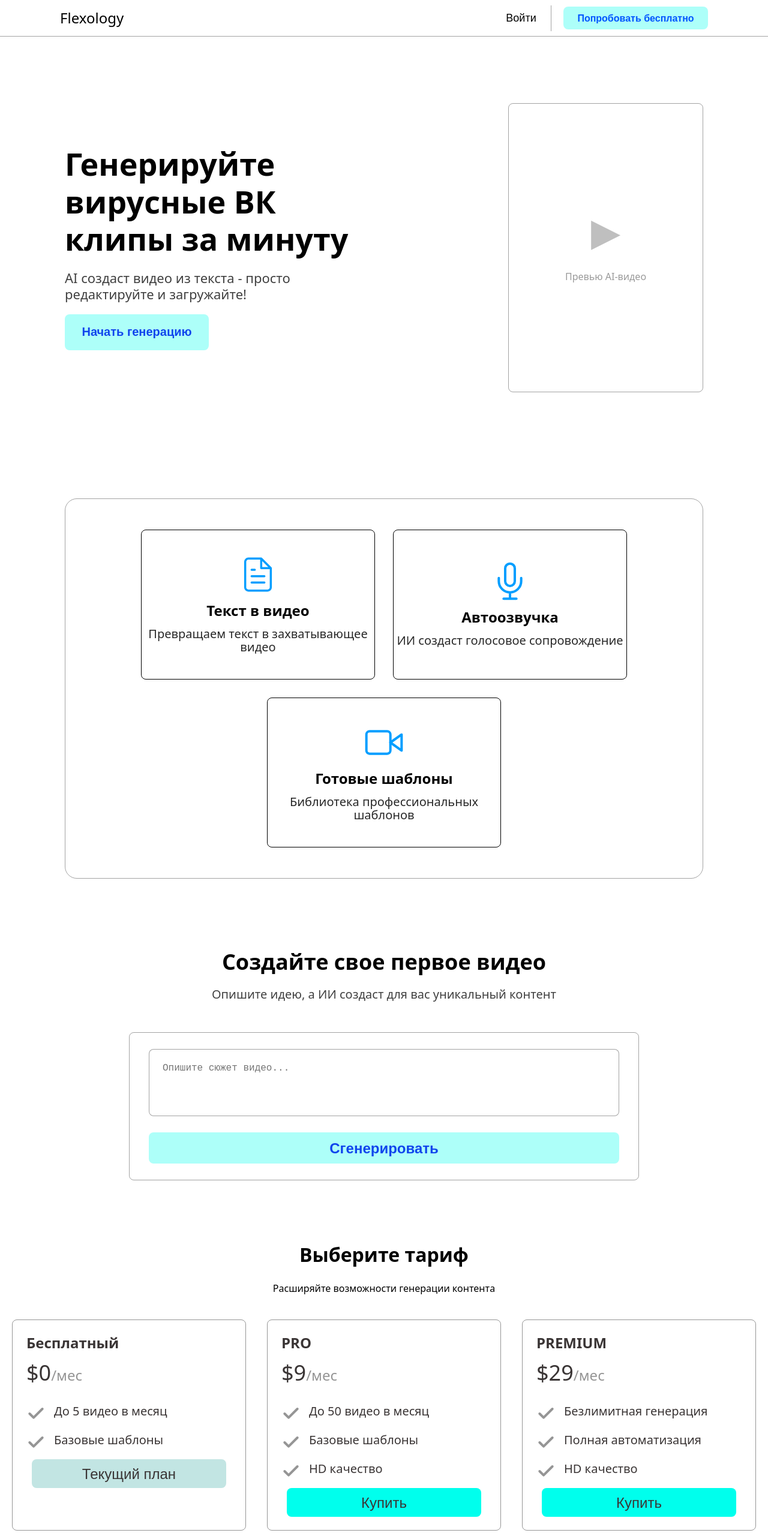
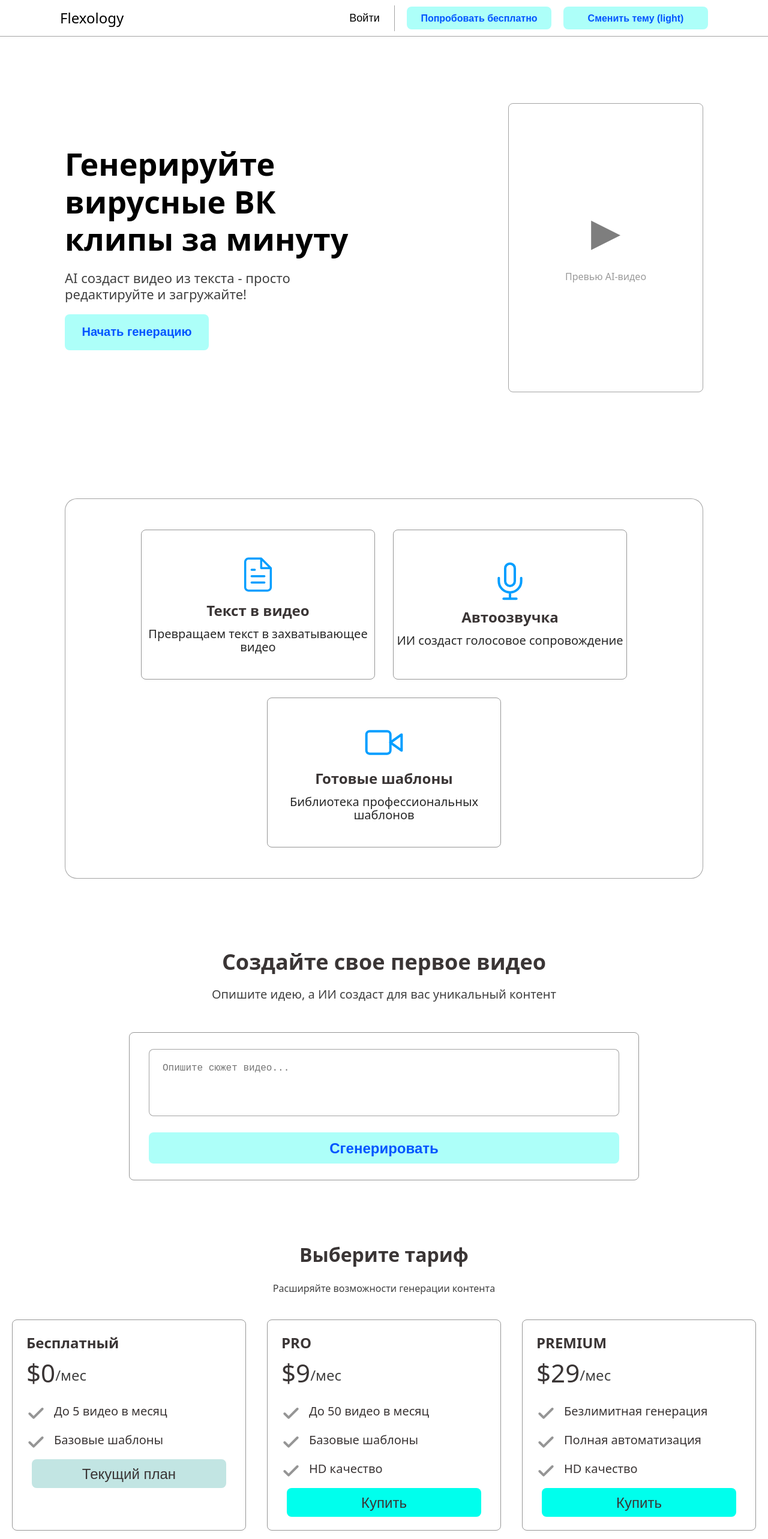
Before and after one commit to IWNL999/Flexology, a React (Vite) app: page / in a window 1280 px wide. Shown: the top 2566 px of the page at 60% size. Built offline with nearby package versions, Linux system fonts and the light colour scheme.

Commit message:
темная тема

```diff
--- a/src/App.css
+++ b/src/App.css
@@ -1,3 +1,5 @@
+
+
 /* Header */
 .header {
   position: absolute;
@@ -5,7 +7,7 @@
   left: 0;
   top: 0;
   box-sizing: border-box;
-  border-bottom: 1px solid rgba(0, 0, 0, 0.36);
+  border-bottom: 1px solid var(--color-border);
 }
 
 .header-container {
@@ -23,6 +25,7 @@
 .project-name {
   font-size: 24px;
   margin: 0;
+  color: var(--color-text);
 }
 
 .header-right {
@@ -39,15 +42,19 @@
   background: none;
   color: inherit;
   cursor: pointer;
-  border-right: 1px solid rgba(0, 0, 0, 0.36);
+  border-right: 1px solid var(--color-border);
   height: 43px;
   width: 100px;
   border-radius: 0;
   font-weight: 400;
+  color: var(--color-text);
+}
+
+.login-button:hover{
+  background-color: var(--color-bg);
 }
 
 .trial-button {
-  color: #0055ff;
   font-weight: bold;
   border: none;
   border-radius: 8px;
@@ -55,9 +62,19 @@
   cursor: pointer;
 }
 
-h1, h2{
+h1, h2 {
   margin: 0;
+  color: var(--color-text-primary);
 }
+
+
+
+
+
+
+
+
+
 
 
 
@@ -71,6 +88,7 @@ h1, h2{
   justify-content: center;
   box-sizing: border-box;
   margin-top: 112px;
+  background-color: var(--color-bg);
 }
 
 .preview-container {
@@ -91,7 +109,7 @@ h1, h2{
   font-size: 52px;
   font-weight: 700;
   text-align: left;
-  color: black;
+  color: var(--color-text);
   line-height: 1.2;
 }
 
@@ -102,7 +120,7 @@ h1, h2{
   font-weight: 400;
   line-height: 27px;
   letter-spacing: 0px;
-  color: rgba(0, 0, 0, 0.75);
+  color: var(--color-text-secondary);
   text-align: left;
 }
 
@@ -113,28 +131,30 @@ h1, h2{
   cursor: pointer;
   width: 240px;
   height: 60px;
+  color: var(--color-accent);
 }
 
 .preview-card {
   width: 323px;
   height: 480px;
-  border: 1px solid rgba(0, 0, 0, 0.36);
+  border: 1px solid var(--color-border);
   border-radius: 8px;
   display: flex;
   flex-direction: column;
   justify-content: center;
   align-items: center;
-  color: gray;
+  color: var(--color-gray);
 }
 
 .preview-icon {
   font-size: 64px;
   opacity: 0.5;
+  color: var(--color-text);
 }
 
 .preview-text {
   font-size: 16px;
-  color: rgba(0, 0, 0, 0.4);
+  color: var(--color-text-muted);
 }
 
 
@@ -144,111 +164,57 @@ h1, h2{
 
 
 
+
+
+
 /* Cards */
-.cards{
+.cards {
   padding: 0 100px;
+  background-color: var(--color-bg);
 }
 
 .cards-container {
   max-width: 1342px;
-  border: 1px solid rgba(0, 0, 0, 0.36);
+  border: 1px solid var(--color-border);
   border-radius: 20px;
   box-sizing: border-box;
   display: flex;
-  flex-wrap: wrap; /* ✅ добавлено */
-  justify-content: center; /* центрируем карточки */
+  flex-wrap: wrap;
+  justify-content: center;
   align-items: center;
-  gap: 30px; /* ✅ расстояние между карточками */
+  gap: 30px;
   margin: 117px auto;
   padding: 51px;
+  background-color: var(--color-bg);
 }
 
-.card-explanation{
+.card-explanation {
   margin: 0;
   width: 390px;
   height: 250px;
-  border: 1px solid rgba(0, 0, 0);
+  border: 1px solid var(--color-border-light);
   border-radius: 8px;
   box-sizing: border-box;
   display: flex;
   flex-direction: column;
   justify-content: center;
   align-items: center;
+  background-color: var(--color-bg-cards);
 }
 
-.card-explanation>p{
+.card-explanation > p {
   margin: 0;
   font-size: 20px;
   font-weight: 400;
   line-height: 22px;
   text-align: center;
-  color: rgb(40, 40, 40);
+  color: var(--color-text-dark);
 }
 
-.card-explanation>h2{
+.card-explanation > h2 {
   margin: 10px;
   text-align: center;
-}
-
-
-
-
-
-
-/* generate */
-
-.generate{
-  max-width: 850px;
-  margin: 0 auto;
-  text-align: center;
-  margin-bottom: 100px;
-}
-
-.generate>h1{
-  font-size: 36px;
-  font-weight: 700;
-  line-height: 44px;
-}
-
-.generate>p{
-  font-size: 20px;
-  font-weight: 400;
-  line-height: 24px;
-  color: rgb(64, 64, 64);
-}
-
-.generate-container {
-  max-width: 850px;
-  border: 1px solid rgba(0, 0, 0, 0.36);
-  border-radius: 8px;
-  align-items: center;
-  padding: 27px 32px;
-  margin-top: 51px;
-}
-
-.generate-input {
-  width: 100%;
-  height: 112px;
-  border: 1px solid rgba(0, 0, 0, 0.36);
-  border-radius: 8px;
-  box-sizing: border-box;
-  padding: 22px;
-  font-size: 16px;
-  line-height: 19px;
-  color: rgb(64, 64, 64);
-  resize: none; /* запрет на ручное изменение размера */
-  outline: none;
-  background-color: #fff;
-  display: block;
-}
-
-.generate-container>button{
-  margin: 27px auto 0px;
-  max-width: 786px;
-  height: 52px;
-  width: 100%;
-  padding: 0;
-  font-size: 24px;
+  color: var(--color-text-primary);
 }
 
 
@@ -258,100 +224,186 @@ h1, h2{
 
 
 
+
+
+
+
+
+
+
+
+/* Generate */
+.generate {
+  max-width: 850px;
+  margin: 0 auto;
+  text-align: center;
+  margin-bottom: 100px;
+}
+
+.generate > h1 {
+  font-size: 36px;
+  font-weight: 700;
+  line-height: 44px;
+  color: var(--color-text-primary);
+}
+
+.generate > p {
+  font-size: 20px;
+  font-weight: 400;
+  line-height: 24px;
+  color: var(--color-text-normal);
+}
+
+.generate-container {
+  max-width: 850px;
+  border: 1px solid var(--color-border-light);
+  border-radius: 8px;
+  align-items: center;
+  padding: 27px 32px;
+  margin-top: 51px;
+  background-color: var(--color-bg-cards);
+}
+
+.generate-input {
+  width: 100%;
+  height: 112px;
+  border: 1px solid var(--color-border);
+  border-radius: 8px;
+  box-sizing: border-box;
+  padding: 22px;
+  font-size: 16px;
+  line-height: 19px;
+  font-weight: 400;
+  color: var(--color-text-normal);
+  resize: none;
+  outline: none;
+  background-color: var(--color-bg-input);
+  display: block;
+}
+
+.generate-container > button {
+  margin: 27px auto 0px;
+  max-width: 786px;
+  height: 52px;
+  width: 100%;
+  padding: 0;
+  font-size: 24px;
+  border: none;
+  cursor: pointer;
+  border-radius: 8px;
+}
+
+
+
+
+
+
+
+
+
+
+
+
+
+
+
+
 /* Tariffs */
-.tariffs{
+.tariffs {
   max-width: 1440px;
   width: 100%;
   display: flex;
   flex-direction: column;
   margin: 0 auto;
+  background-color: var(--color-bg);
 }
 
-.card-tariff{
+.card-tariff {
   width: 390px;
   height: 352px;
-  border: 1px solid rgb(149, 149, 149);
+  border: 1px solid var(--color-border-light);
   border-radius: 8px;
   box-sizing: border-box;
   display: flex;
   flex-direction: column;
   align-items: start;
   padding: 16px;
+  background-color: var(--color-bg-cards);
 }
 
 .tariffs-container {
   display: flex;
-  gap: 35px; /* расстояние между карточками */
+  gap: 35px;
   margin: 40px auto 100px auto;
-  flex-wrap: wrap; /* ✅ добавлено */
-  justify-content: center; /* центрируем карточки */
+  flex-wrap: wrap;
+  justify-content: center;
 }
 
-.tariffs>h1{
+.tariffs > h1 {
   margin: 0 auto;
+  color: var(--color-text-primary);
 }
 
-.tariffs>p{
+.tariffs > p {
   margin: 20px auto 0;
+  color: var(--color-text-normal);
 }
 
-.card-tariff>h2{
+.card-tariff > h2 {
   font-size: 24px;
   margin: 0;
-  color: rgb(58, 53, 53);
-  font-size: 24px;
+  color: var(--color-text-primary);
   font-weight: 700;
   line-height: 29px;
   margin-top: 7px;
   margin-left: 7px;
 }
 
-.price{
+.price {
   display: flex;
   font-size: 36px;
   margin-top: 14px;
   margin-left: 7px;
 }
 
-.price>h3{
-  margin:0;
-  color: rgb(58, 53, 53);
-  font-size: 36px;
+.price > h3 {
+  margin: 0;
+  color: var(--color-text-primary);
   font-weight: 400;
   line-height: 44px;
   letter-spacing: 0px;
 }
 
-.price>p{
+.price > p {
   margin: 0;
   font-size: 24px;
   margin-top: 8px;
-  color: rgb(149, 149, 149);
+  color: var(--color-text-normal);
 }
 
-.advantage{
+.advantage {
   display: flex;
   margin: 0;
   margin-top: 30px;
   margin-left: 7px;
 }
 
-.advantage>img{
+.advantage > img {
   width: 32px;
   height: 32px;
 }
 
-.advantage>p{
+.advantage > p {
   margin: 0;
   margin-left: 14px;
   font-size: 20px;
   font-weight: 400;
   line-height: 24px;
   letter-spacing: 0px;
-  color: rgb(58, 53, 53);
+  color: var(--color-text-primary);
 }
 
-.adv-2{
+.adv-2 {
   margin-top: 16px;
 }
 
@@ -363,12 +415,13 @@ h1, h2{
   font-weight: 400;
   line-height: 29px;
   letter-spacing: 0px;
-  color: rgb(58, 53, 53);
-  background: rgba(66, 175, 168, 0.32);
+  color: var(--color-text-primary);
+  background: var(--color-button-accent-inactive);
 }
 
 .card-tariff-2>button{
-  background: rgb(0, 255, 237);
+  background: var(--color-button-accent);
+  cursor: pointer;
 }
 
 
@@ -380,11 +433,12 @@ h1, h2{
 
 
 
-/* footer */
+/* Footer */
 .footer {
   width: 100%;
   box-sizing: border-box;
-  border-top: 1px solid rgba(0, 0, 0, 0.36);
+  border-top: 1px solid var(--color-border);
+  background-color: var(--color-bg);
 }
 
 .footer-container {
@@ -418,10 +472,11 @@ h1, h2{
 .footer-column h4 {
   margin-bottom: 8px;
   font-size: 16px;
+  color: var(--color-text-primary);
 }
 
 .footer-column p {
   margin: 0;
-  color: #444;
+  color: var(--color-footer-text);
   font-size: 14px;
 }
--- a/src/Header.jsx
+++ b/src/Header.jsx
@@ -1,6 +1,8 @@
 import './App.css'
+import { useTheme } from './ThemeContext';
 
 function Header() {
+  const { theme, toggleTheme } = useTheme();
   return (
     <div className="header">
       <div className="header-container">
@@ -9,6 +11,9 @@ function Header() {
         <div className="header-right">
           <button className="login-button">Войти</button>
           <button className="trial-button">Попробовать бесплатно</button>
+          <button onClick={toggleTheme}>
+            Сменить тему ({theme})
+          </button>
         </div>
       </div>
     </div>
--- /dev/null
+++ b/src/ThemeContext.jsx
@@ -0,0 +1,40 @@
+
+import { createContext, useContext, useEffect, useState } from 'react';
+
+const ThemeContext = createContext();
+
+export const useTheme = () => {
+  const context = useContext(ThemeContext);
+  if (!context) {
+    throw new Error('useTheme must be used within a ThemeProvider');
+  }
+  return context;
+};
+
+export const ThemeProvider = ({ children }) => {
+  const [theme, setTheme] = useState('light');
+
+  // При монтировании проверяем сохранённую тему или системные настройки
+  useEffect(() => {
+    const savedTheme = localStorage.getItem('theme');
+    const prefersDark = window.matchMedia('(prefers-color-scheme: dark)').matches;
+
+    const initialTheme = savedTheme || (prefersDark ? 'dark' : 'light');
+    setTheme(initialTheme);
+
+    document.documentElement.classList.toggle('dark-theme', initialTheme === 'dark');
+  }, []);
+
+  const toggleTheme = () => {
+    const newTheme = theme === 'light' ? 'dark' : 'light';
+    setTheme(newTheme);
+    localStorage.setItem('theme', newTheme);
+    document.documentElement.classList.toggle('dark-theme', newTheme === 'dark');
+  };
+
+  return (
+    <ThemeContext.Provider value={{ theme, toggleTheme }}>
+      {children}
+    </ThemeContext.Provider>
+  );
+};
--- a/src/main.css
+++ b/src/main.css
@@ -2,28 +2,70 @@
   font-family: system-ui, Avenir, Helvetica, Arial, sans-serif;
   line-height: 1.5;
   font-weight: 400;
-
-  color-scheme: light dark;
-  color: rgba(0, 0, 0, 1);
-  background-color: #ffffff;
-
   font-synthesis: none;
   text-rendering: optimizeLegibility;
   -webkit-font-smoothing: antialiased;
   -moz-osx-font-smoothing: grayscale;
+  --color-bg: #ffffff; /* Основной фон страницы */
+  --color-bg-cards: #ffffff; /* Фон карточек */
+  --color-text: #000000; /* Основной текст */
+  --color-text-primary: #3a3535; /* Заголовки */
+  --color-text-secondary: rgba(0, 0, 0, 0.75); /* Подзаголовки */
+  --color-text-normal: #404040; /* Параграфы */
+  --color-text-dark: #282828; /* Текст в карточках */
+  --color-text-muted: rgba(0, 0, 0, 0.4); /* Подсказки */
+  --color-gray: gray; /* Серый текст/иконки */
+  --color-border: rgba(0, 0, 0, 0.36); /* Основные обводки */
+  --color-border-light: #959595; /* Обводки карточек */
+  --color-accent: #0055ff; /* Синий акцент (ссылки, кнопки) */
+  --color-button-accent: rgb(0, 255, 237); /* Яркая кнопка */
+  --color-button-accent-light: rgba(0, 255, 237, 0.32); /* Дефолтная кнопка */
+  --color-button-accent-inactive: rgba(66, 175, 168, 0.32); /* Полупрозрачная кнопка */
+  --color-bg-input: rgba(255, 255, 255, 0.32); /* Фон инпута */
+  --color-footer-text: #444; /* Текст футера */
+}
+
+.dark-theme {
+  --color-bg: rgba(38, 38, 38, 1);
+  --color-bg-cards: rgba(39, 44, 63, 1); /* Фон карточек */
+  --color-text: #ffffff;
+  --color-text-primary: #e0e0e0;
+  --color-text-secondary: rgba(255, 255, 255, 0.75);
+  --color-text-normal: rgba(149, 149, 149, 1);
+  --color-text-dark: #d0d0d0; /* Текст в карточках */
+  --color-text-muted: rgba(255, 255, 255, 0.4); /* Подсказки */
+  --color-gray: #999; /* Серый текст/иконки */
+  --color-border: rgba(255, 255, 255, 0.2); /* Основные обводки */
+  --color-border-light: rgba(38, 38, 38, 1); /* Обводки карточек */
+  --color-accent: #ffffff; /* Синий акцент (ссылки, кнопки) */
+  --color-button-accent: rgba(89, 98, 115, 1); /* Яркая кнопка */
+  --color-button-accent-light: rgba(89, 98, 115, 1); /* Дефолтная кнопка */
+  --color-button-accent-inactive: rgba(67, 72, 93, 1); /* Полупрозрачная кнопка */
+  --color-bg-input: rgba(67, 72, 93, 1); /* Фон инпута */
+  --color-footer-text: #aaa; /* Текст футера */
+}
+
+body {
+  background-color: var(--color-bg);
 }
 
 button{
-  background-color: rgba(0, 255, 237, 0.32);
+  background-color: var(--color-button-accent-light);
   border-radius: 8px;
   box-shadow: none;
   border: none;
   height: 38px;
   width: 241px;
-  color: rgb(16, 69, 237);
+  color: var(--color-accent);
   font-size: 16px;
   font-weight: 700;
   line-height: 19px;
   letter-spacing: 0px;
   padding: 0;
+  cursor: pointer;
 }
+
+button:active {
+  background-color: rgba(0, 255, 237, 0.7);
+  transform: scale(0.99);
+}
--- a/src/main.jsx
+++ b/src/main.jsx
@@ -7,14 +7,18 @@ import Cards from './Cards.jsx'
 import Generate from './Generate.jsx'
 import Tariffs from './Tariffs.jsx'
 import Footer from './Footer.jsx'
+import { ThemeProvider } from './ThemeContext';
 
 createRoot(document.getElementById('root')).render(
   <StrictMode>
+    <ThemeProvider>
       <Header />
       <Preview />
       <Cards />
       <Generate />
       <Tariffs />
       <Footer />
-  </StrictMode>,
+      </ThemeProvider>,
+  </StrictMode>
+
 )
```
Lines whose indentation alone changed are shown as unchanged.
